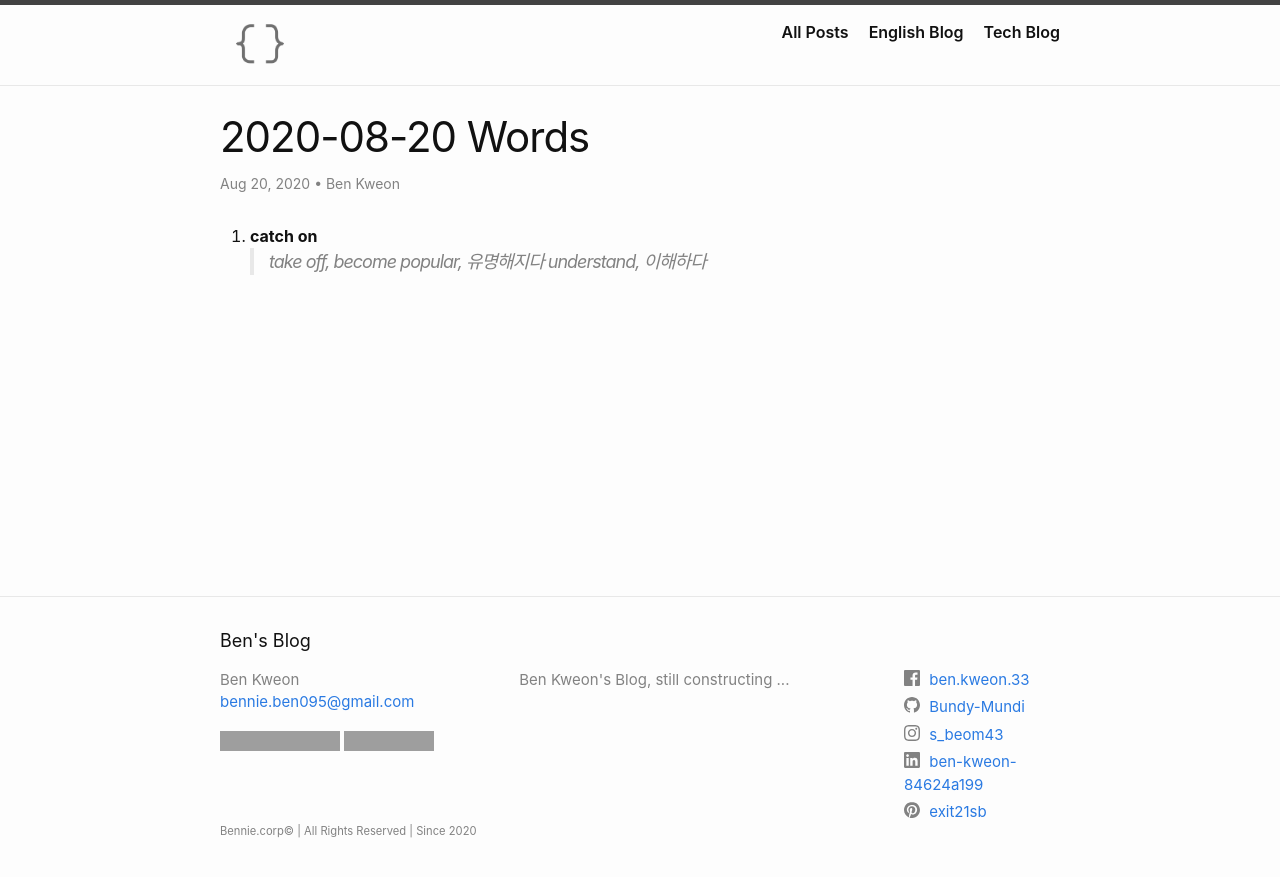
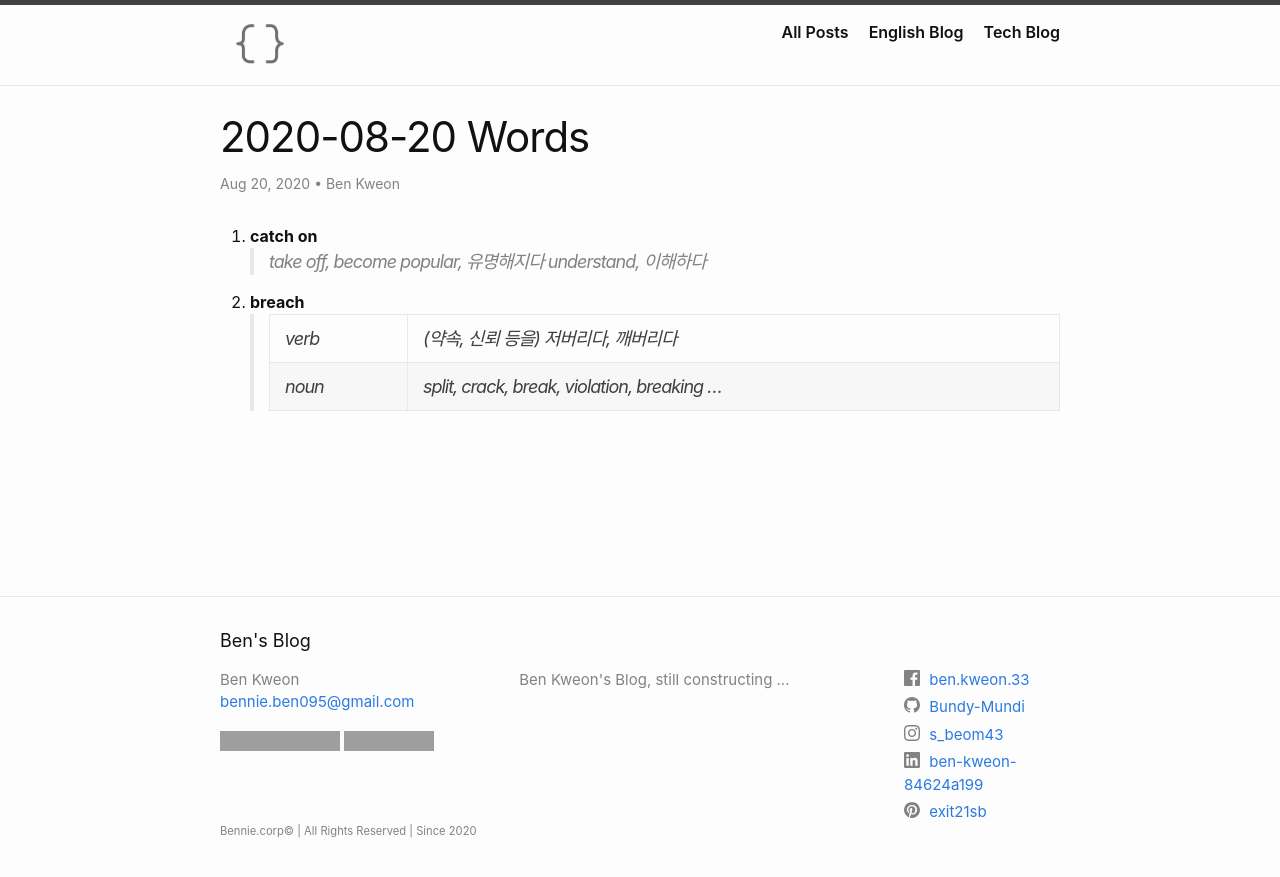
Before and after one commit to Bundy-Mundi/ben, a Jekyll site: the page built from docs/categories/english/words/_posts/2020-08-20-20200820_words.markdown, in a window 1280 px wide. Shown: the top 877 px of the page. Built offline with Jekyll 4.4.1, drawn with Linux system fonts in a browser that asks for light colours; nearby versions of some CDN libraries; grey boxes are pictures that could not be loaded.

Commit message:
Update 2020-08-20-20200820_words.markdown

```diff
--- a/docs/categories/english/words/_posts/2020-08-20-20200820_words.markdown
+++ b/docs/categories/english/words/_posts/2020-08-20-20200820_words.markdown
@@ -9,3 +9,6 @@ sub_category: phrases
 1. **catch on**
 > take off, become popular, 유명해지다
 > understand, 이해하다
+2. **breach**
+> verb | (약속, 신뢰 등을) 저버리다, 깨버리다
+> noun | split, crack, break, violation, breaking ...
```
